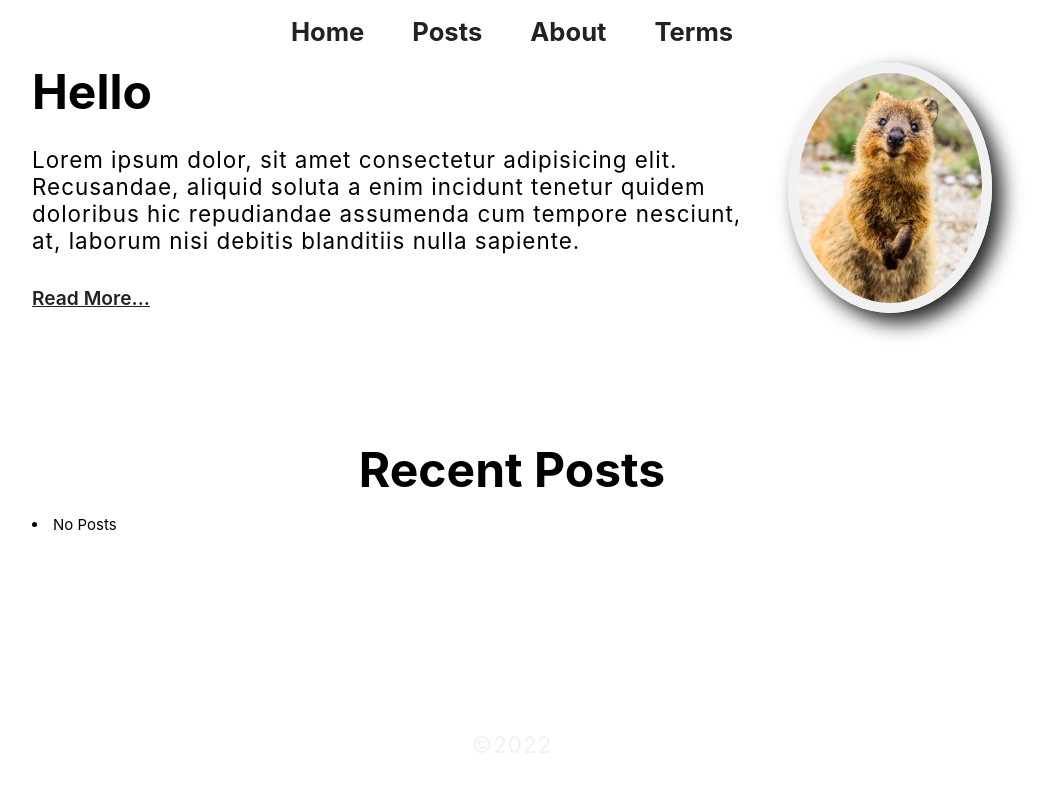
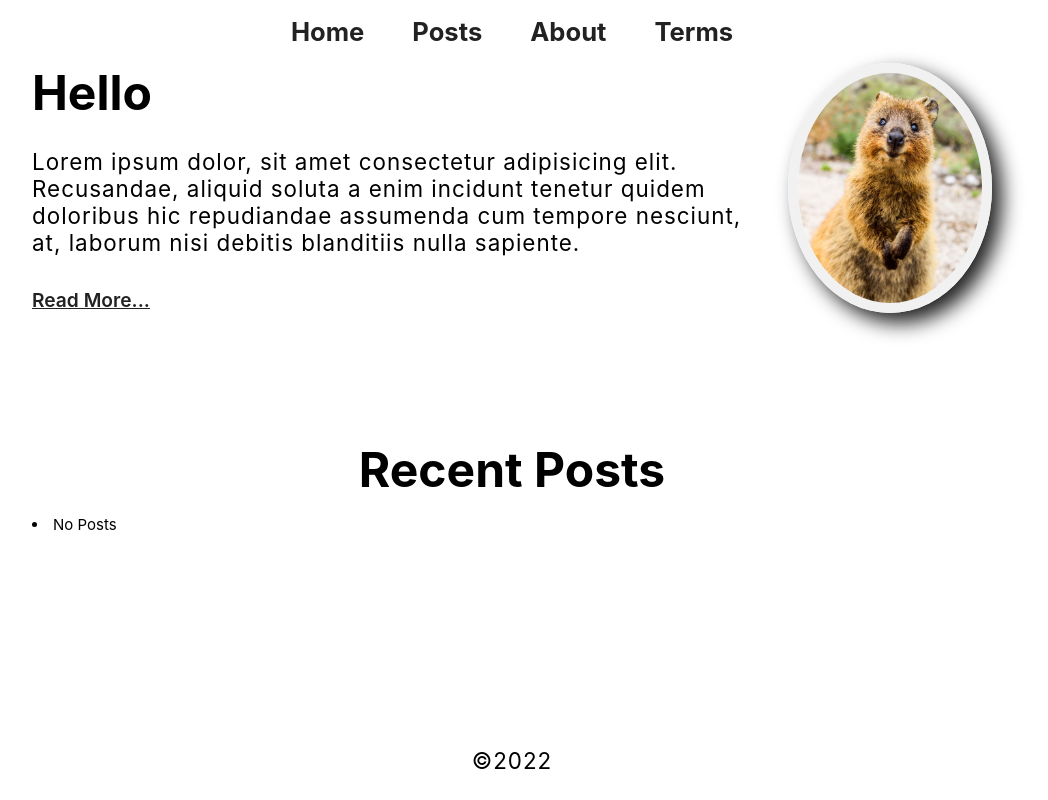
Before and after one commit to ty30/gen-stat-one, a Flask app: page / in a window 1280 px wide. Shown: the whole page, without its empty margins (128-1176 px from the left). Run offline with Flask 2, Linux system fonts and the light colour scheme.

Commit message:
Modified style.css and templates - clean up styles

```diff
--- a/static/css/style.css
+++ b/static/css/style.css
@@ -1,5 +1,5 @@
 :root {
-  --primary-color: #43613d;
+  --primary-color: #2e2e2e;
   --secondary-color: #c08a5d;
   --lite-color: #f1f1f1;
   --dark-color: #222;
@@ -165,6 +165,8 @@ a:hover {
 /* Intro */
 .showcase {
   display: flex;
+  justify-content: center;
+  align-items: center;
   gap: 1rem;
 }
 .headshot {
@@ -225,9 +227,7 @@ footer {
   justify-content: space-evenly;
   align-items: center;
   width: 100%;
-  color: #f1f1f1;
-  gap: 1rem;
-  padding: 2rem 0;
+  height: 80px;
 }
 /* 404 */
 #error-handling {
--- a/templates/about.html
+++ b/templates/about.html
@@ -1,5 +1,5 @@
 {% extends "layouts/base.html" %} {% block content %}
-<section class="container bg-white full-h">
+<section class="container full-h pt2 pb2">
   <h1>About</h1>
   <p>
     Lorem ipsum dolor sit amet consectetur adipisicing elit. Officiis eius
--- a/templates/page.html
+++ b/templates/page.html
@@ -1,7 +1,7 @@
 {% extends "layouts/base.html" %} {% block content %}
-<section class="container pb4">
+<section class="container pt2 pb2">
   <div class="post-page">
-    <a href="https://tydc.me/posts">↵ Back</a>
+    <a href="#">↵ Back</a>
     <h2 class="pt2">{{ page.title }}</h2>
     <h3>{{ page.subtitle }}</h3>
     <p>
--- a/templates/posts.html
+++ b/templates/posts.html
@@ -1,5 +1,5 @@
 {% extends "layouts/base.html" %} {% block content %}
-<section class="container">
+<section class="container pt2 pb2">
   <h1>Posts</h1>
   {% with pages=pages %} {% include "layouts/_posts_list.html" %} {% endwith %}
 </section>
--- a/templates/tag.html
+++ b/templates/tag.html
@@ -1,5 +1,5 @@
 {% extends "layouts/base.html" %} {% block content %}
-<section class="container full-h pb4">
+<section class="container full-h pt2 pb2">
   <h2 class="tc">Tags: <em>{{tag}}</em></h2>
   {% with pages=pages %} {% include "layouts/_recent_post_list.html" %}{%
   endwith %}
--- a/templates/terms.html
+++ b/templates/terms.html
@@ -1,5 +1,5 @@
 {% extends "layouts/base.html" %} {% block content %}
-<section class="container full-h">
+<section class="container full-h pt2 pb2">
   <h1>Terms</h1>
   <p>
     Lorem ipsum dolor sit amet consectetur adipisicing elit. Aut magnam dicta
```
